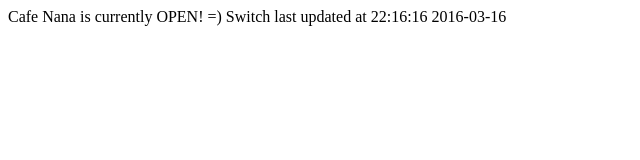
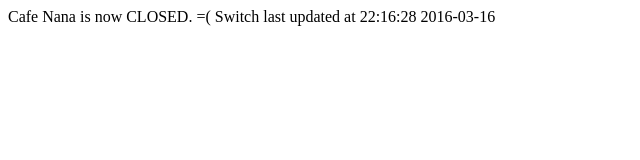
Before and after one commit to cafenanaswitch/cafenanaswitch.github.io, a plain HTML site: page index.html in a window 1280 px wide. Shown: the full height of the page, 0-640 px from the left. Drawn offline with Linux system fonts and the light colour scheme.

Commit message:
03-16-2016__22:16:30

```diff
--- a/index.html
+++ b/index.html
@@ -8,8 +8,8 @@
  </head>
  <body>
   <div id="statusString">
-   Cafe Nana is currently OPEN! =)
- Switch last updated at 22:16:16  2016-03-16
+   Cafe Nana is now CLOSED. =(
+ Switch last updated at 22:16:28  2016-03-16
   </div>
  </body>
 </html>
```
